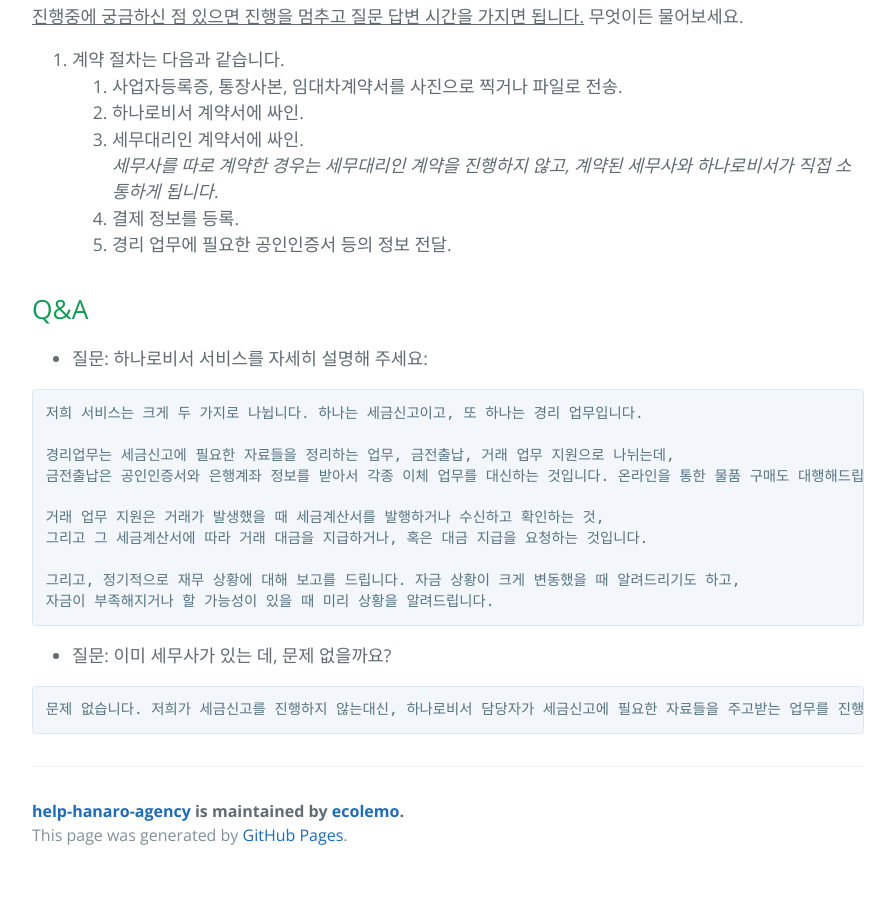
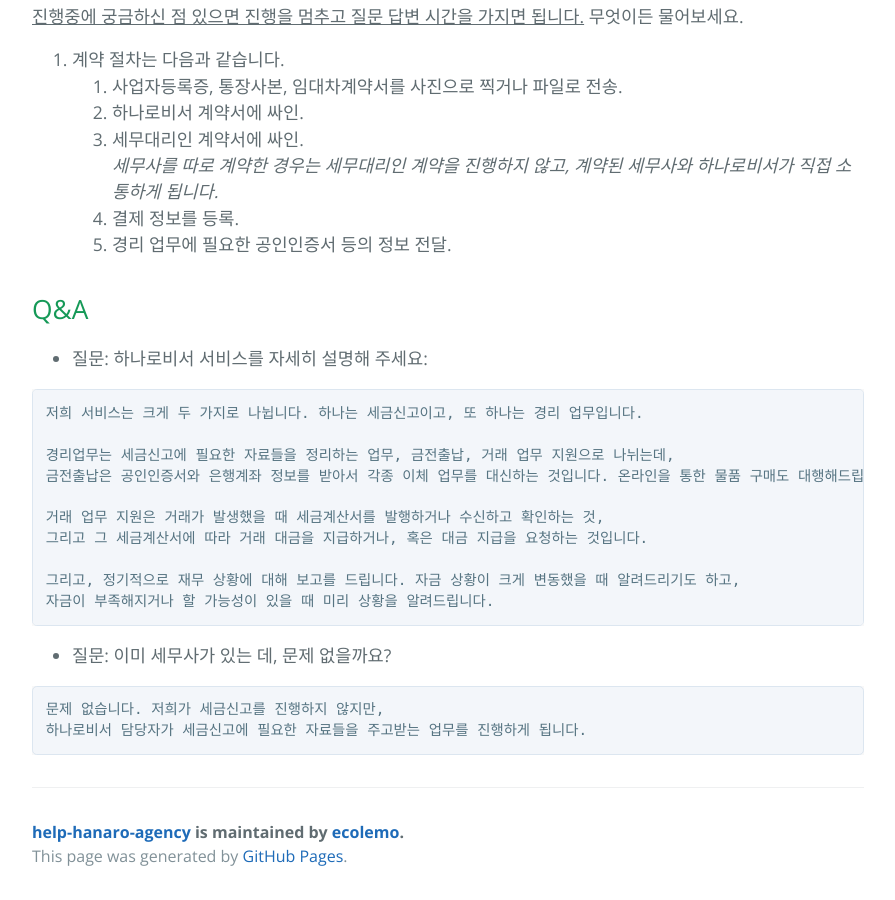
Before and after one commit to ecolemo/help-hanaro-agency, a Jekyll site: the page built from _helps/가입과정안내.md, in a window 1280 px wide and 900 px high, scrolled down 901 px. Shown: the whole window, without its empty margins (192-1087 px from the left). Built offline with Jekyll 4.4.1, drawn with Linux system fonts in a browser that asks for light colours; some web fonts are replaced; before the commit the page ends 1780 px from its top, so only the background shows below that.

Commit message:
Update 가입과정안내.md

````diff
--- a/_helps/가입과정안내.md
+++ b/_helps/가입과정안내.md
@@ -50,5 +50,6 @@
 - 질문: 이미 세무사가 있는 데, 문제 없을까요?
 
 ```
-문제 없습니다. 저희가 세금신고를 진행하지 않는대신, 하나로비서 담당자가 세금신고에 필요한 자료들을 주고받는 업무를 진행하게 됩니다.
+문제 없습니다. 저희가 세금신고를 진행하지 않지만,
+하나로비서 담당자가 세금신고에 필요한 자료들을 주고받는 업무를 진행하게 됩니다.
 ```
````
